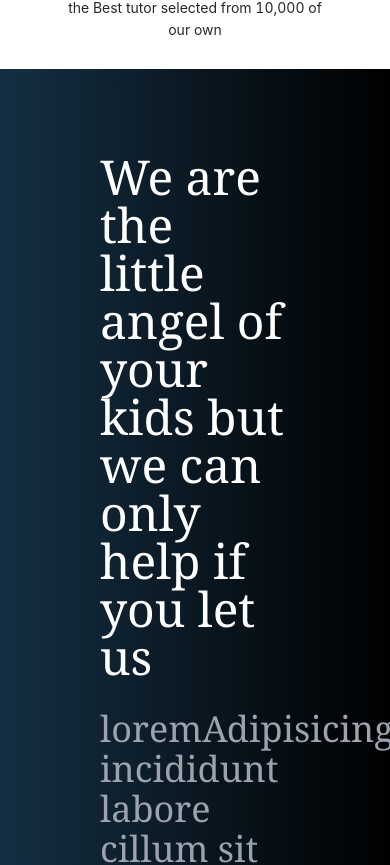
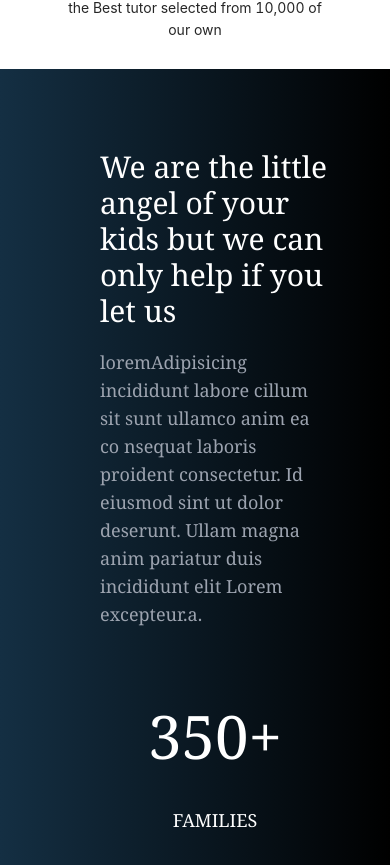
Before and after one commit to bekiTil/Temaribet-front-end-dev, a Next.js app in the folder TemariBet/nextjs-blog/: page / in a window 390 px wide. Shown: the part 5251-6116 px from the top of the page. Built offline with nearby package versions, Linux system fonts and the light colour scheme.

Commit message:
achievement component responsiveness  edited again

```diff
--- a/TemariBet/nextjs-blog/components/Achievement.js
+++ b/TemariBet/nextjs-blog/components/Achievement.js
@@ -2,12 +2,12 @@ import { Button,List, Col, Row } from 'antd';
 import Stats from "./child_components/Statistics.js";
 const Achievement=()=>{
     return (
-        <div className="p-10 pb-20 bg-gradient-to-r font-serif from-[#142F43] via-black-900 to-black ">
+        <div className="p-50 pb-36 pl-10 lg:pr-28 pt-9 pb-20 bg-gradient-to-r font-serif from-[#142F43] via-black-900 to-black ">
             <Col sm = {24}  style={{justifyContent:"center"}}>
                 <div className="p-7">
-                <h1 className="text-5xl lg:text-7xl text-bold text-white p-8 pt-4 pb-1  "> We are the little angel of your kids but we can
+                <h1 className="text-3xl  sm:text-4xl  md:text-4xl lg:text-7xl text-bold text-white p-8 pt-4 pb-1  "> We are the little angel of your kids but we can
                 only help if you let us </h1>
-                <p className="text-4xl text-gray-400 p-8 pt-0 ">loremAdipisicing incididunt labore cillum sit sunt ullamco anim ea co
+                <p className="text-lg sm:text-xl  md:text-xl  lg:text-4xl text-gray-400 2xl:pr-96 p-8 pt-0 ">loremAdipisicing incididunt labore cillum sit sunt ullamco anim ea co
                 nsequat laboris proident consectetur. Id eiusmod sint ut dolor deserunt. Ullam
                 magna anim pariatur duis incididunt  elit Lorem excepteur.a.</p>
                 </div>
--- a/TemariBet/nextjs-blog/components/child_components/Statistics.js
+++ b/TemariBet/nextjs-blog/components/child_components/Statistics.js
@@ -3,10 +3,10 @@ import { Button,List, Col, Row } from 'antd';
 
 function Stats({text, numbers}) {
   return (
-<Col   xs={24}  sm={20} md={10}  xl={6} style={{justifyContent:"center"}}>
-  <div className='mb-40'>
-  <div className="text-8xl text-center text-bold text-white "> {numbers}</div>
-    <div className="text-4xl text-center pt-10 text-left  text-gray-400  text-white"> <span>{text}</span> </div>
+<Col  xs={24}  sm={20} md={10}  xl={6} style={{justifyContent:"center"}}>
+  <div className='mb-20'>
+  <div className=" text-6xl  sm:text-6xl  md:text-6xl lg:text-7xl xl:text-8xl text-center text-bold text-white "> {numbers}</div>
+    <div className="text-lg  sm:text-xl  md:text-2xl lg:text-3xl text-center pt-10 text-left  text-gray-400  text-white"> <span>{text}</span> </div>
   </div>
 
 </Col>
```
